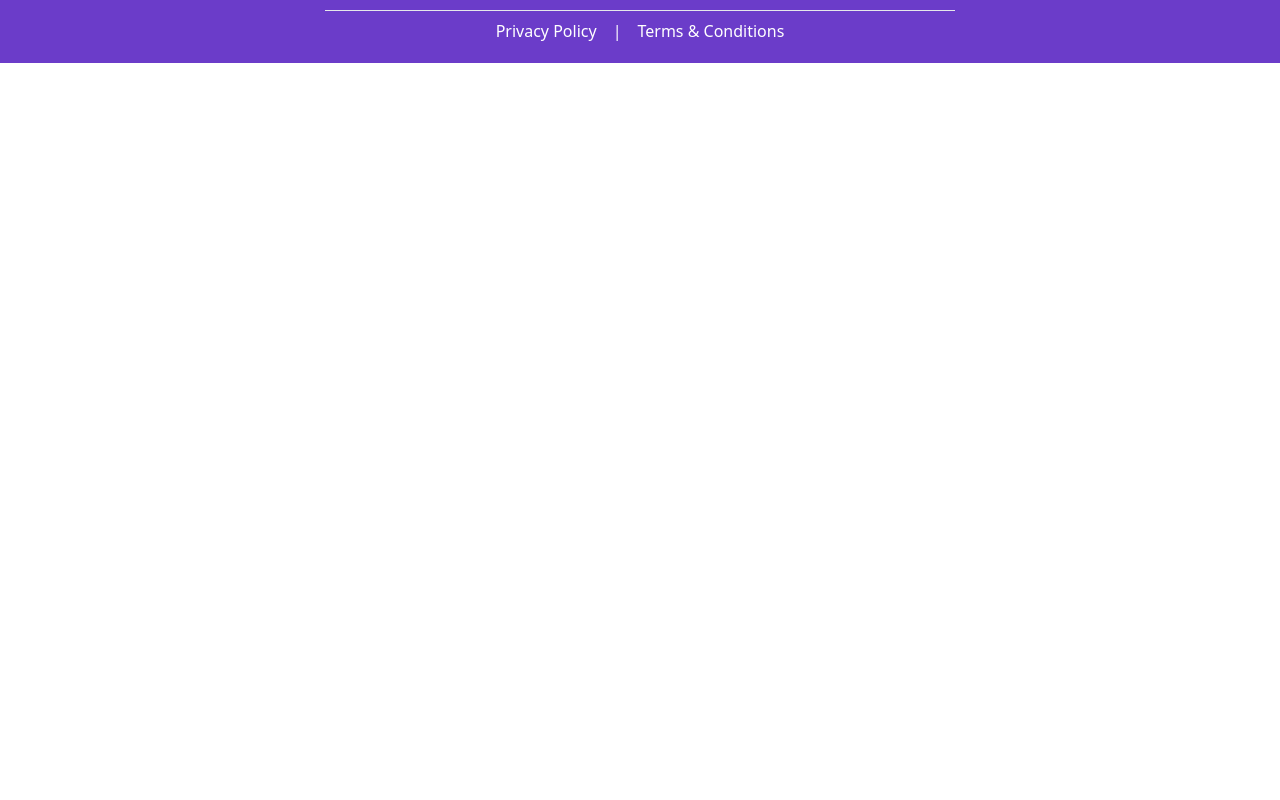
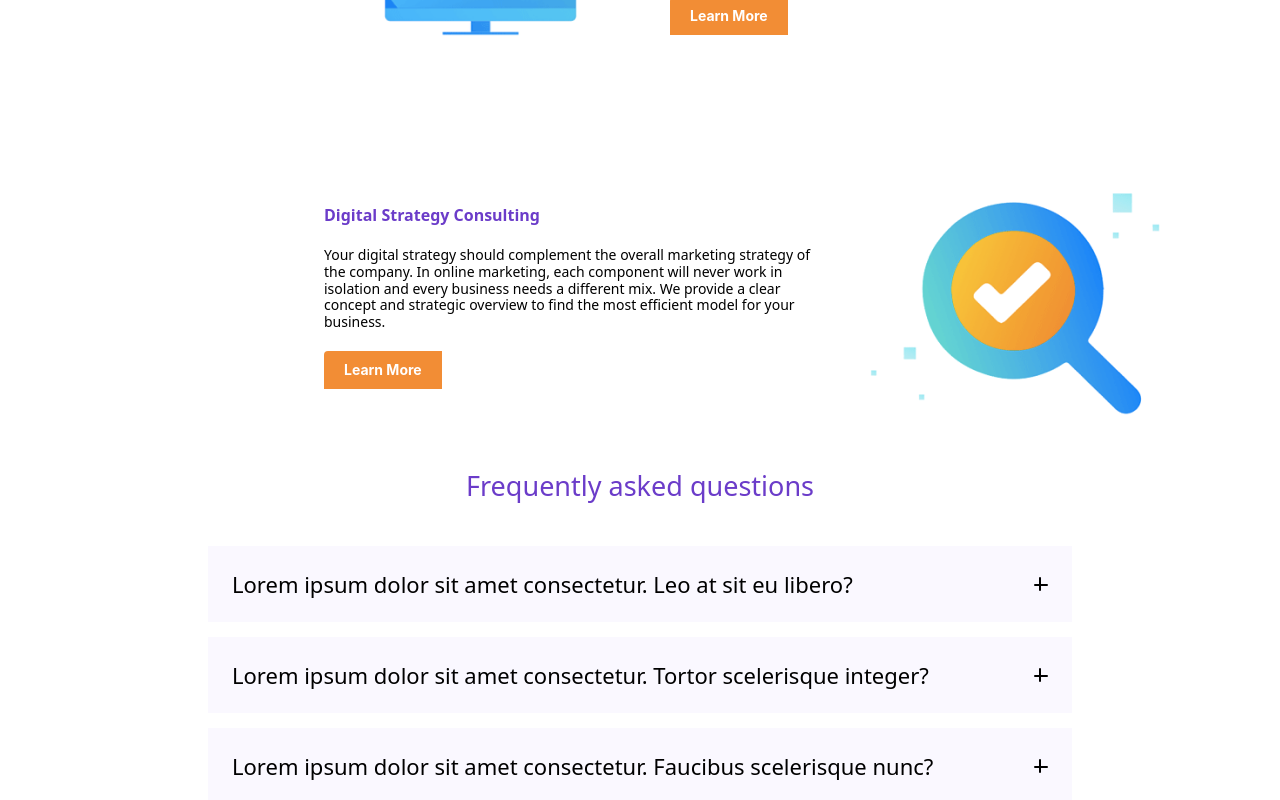
Before and after one commit to TuanFaied/Front-end-Dev-Assessment, a React (Create React App) app in the folder frontendDev_ass/: page / in a window 1280 px wide. Shown: the part 1000-1800 px from the top of the page. Before the commit the page ends 1063 px from the top, so only its background shows below. Built offline with nearby package versions, Linux system fonts and the light colour scheme.

Commit message:
FAQ finished v-1

```diff
--- a/frontendDev_ass/src/App.js
+++ b/frontendDev_ass/src/App.js
@@ -3,6 +3,9 @@ import './App.css';
 import Header from './components/header';
 import Footer from './components/footer';
 import HeroSection from './components/HeroSection';
+import Body from './components/body';
+
+
 function App() {
 
 
@@ -12,6 +15,7 @@ function App() {
       <Header />
     </div>
     <HeroSection/>
+    <Body/>
     <Footer /></>
   );
 }
--- /dev/null
+++ b/frontendDev_ass/src/components/Accordion.js
@@ -0,0 +1,64 @@
+import React, { useState } from "react";
+
+const Accordion = ({ title, answer }) => {
+  const [accordionOpen, setAccordionOpen] = useState(false);
+
+  const toggleAccordion = () => {
+    setAccordionOpen(!accordionOpen);
+  };
+
+  const colorClass = accordionOpen ? "text-PrimaryColor" : "text-black";
+
+  return (
+    <div className="p-6 bg-bg mb-[15px]">
+      <button
+        onClick={toggleAccordion}
+        className="flex justify-between w-full items-center"
+      >
+
+        <span className={`text-tx7 ${colorClass}`}>{title}</span>
+
+        <svg
+          className={`shrink-0 ml-8 ${colorClass}`}
+          width="14"
+          height="14"
+          xmlns="http://www.w3.org/2000/svg"
+        >
+
+          <rect
+            y="7"
+            width="14"
+            height="2"
+            rx="1"
+            className={`transform origin-center transition duration-200 ease-out ${
+              accordionOpen ? "!rotate-180" : ""
+            }`}
+          />
+
+          <rect
+            y="7"
+            width="14"
+            height="2"
+            rx="1"
+            className={`transform origin-center rotate-90 transition duration-200 ease-out ${
+              accordionOpen ? "!rotate-180" : ""
+            }`}
+          />
+        </svg>
+      </button>
+
+
+      <div
+        className={`grid overflow-hidden transition-all duration-300 ease-in-out text-slate-600 text-sm ${
+          accordionOpen
+            ? "grid-rows-[1fr] opacity-100"
+            : "grid-rows-[0fr] opacity-0"
+        }`}
+      >
+        <div className="overflow-hidden text-tx9">{answer}</div>
+      </div>
+    </div>
+  );
+};
+
+export default Accordion;
--- /dev/null
+++ b/frontendDev_ass/src/components/FAQ.js
@@ -0,0 +1,21 @@
+import React from "react";
+import Accordion from "./Accordion";
+
+const FAQ = () => {
+  return (
+    <div className="p-4  rounded-lg">
+      <Accordion
+        title="Lorem ipsum dolor sit amet consectetur. Leo at sit eu libero?"
+        answer="Lorem ipsum dolor sit amet consectetur. Faucibus commodo suscipit id ipsum. Elementum ultrices nulla faucibus odio est sed aliquam. Sapien massa morbi risus sagittis tortor integer."
+      />
+      <Accordion
+        title="Lorem ipsum dolor sit amet consectetur. Tortor scelerisque integer?"
+        answer="hi"
+      />
+      <Accordion title="Lorem ipsum dolor sit amet consectetur. Faucibus scelerisque nunc?"
+      answer="hi...." />
+    </div>
+  );
+};
+
+export default FAQ;
--- /dev/null
+++ b/frontendDev_ass/src/components/Info.js
@@ -0,0 +1,30 @@
+import React from 'react'
+import Custombutton from './custombutton'
+
+const Info = ({ text1,texth,text2,imag,reverse }) => {
+  return (
+    <div className={`flex sm:flex sm:items-center flex-col lg:mx-[188px] md:mx-[152px] lg:mb-[80px] lg:w-[1064px] lg:h-[414px] md:w-[896px] md:h-[346px] sm:w-[688px] sm:h-[275px] h-[572.8px] w-[335px]
+    ${reverse ? 'sm:flex-row-reverse' : 'sm:flex-row'}`}
+                     >
+      <div className=" overflow-hidden">
+        <img
+          className="object-cover lg:h-[414px] lg:w-[414px] md:h-[346px] md:w-[346px] sm:h-[275px] sm:w-[275px] h-[276px] w-[275px]"
+          src={imag}
+          alt="Web & Mobile App Development"
+        />
+      </div>
+
+        <div className={`lg:w-[542px] md:w-[530px] sm:w-[393px] w-[335px] ${reverse ? "lg:pr-[108px] md:pr-[20px]":"lg:pl-[108px] md:pl-[20px]"} `} >
+          <h1 className=" font-bold text-PrimaryColor">{texth}</h1>
+          <p className="mt-5 text-tx ">{text1}</p>
+          <div className='mt-5'>
+          <Custombutton text={text2} />
+          </div>
+
+        </div>
+
+    </div>
+  )
+}
+
+export default Info
--- /dev/null
+++ b/frontendDev_ass/src/components/body.js
@@ -0,0 +1,30 @@
+import React from 'react'
+import CardInfo from './Info'
+import Image2 from '../asserts/image2.png'
+import Image1 from '../asserts/image1.png'
+import FAQ from './FAQ'
+function body() {
+  return (
+    <>
+    <div className='lg:px-[188px] md:px-[152px] sm:px-[40px] px-[20px]'>
+    <CardInfo
+     text2="Learn More" text1="Your web and mobile Apps are pieces of the puzzle to grow your business. We use frameworks which tailor content and engagement methods to respond to different intents shown by your potential customers who interact with your business online."
+              texth="Web & Mobile App Development" imag={Image2} reverse={false}
+    />
+    <CardInfo text2="Learn More" text1="Your digital strategy should complement the overall marketing strategy of the company. In online marketing, each component will never work in isolation and every business needs a different mix. We provide a clear concept and strategic overview to find the most efficient model for your business."
+              texth="Digital Strategy Consulting" imag={Image1} reverse={true}
+    />
+    </div>
+    <div className="flex justify-center items-center ">
+      <div className="lg:w-[864px] lg:h-[392px] md:w-[896px] md:h-[392px] sm:w-[686px] sm:h-[506px] w-[334px] h-[769px]">
+      <p className='text-tx8 flex justify-center items-center text-PrimaryColor pb-7' >
+      Frequently asked questions
+      </p>
+        <FAQ />
+      </div>
+    </div>
+    </>
+  )
+}
+
+export default body
--- a/frontendDev_ass/tailwind.config.js
+++ b/frontendDev_ass/tailwind.config.js
@@ -21,6 +21,7 @@ module.exports = {
         SuccessColor:'#5EB30B',
         lg1:'#1CBDDD',
         lg2:'#4DCA79',
+        bg:'#FAF8FF'
 
       },
       screens: {
@@ -43,7 +44,10 @@ module.exports = {
       tx3:['21px','25.41px'],
       tx4:['48px','48px'],
       tx5:['14px','14px'],
-      tx6:['36px','36px']
+      tx6:['36px','36px'],
+      tx7:['22px','28px'],
+      tx8:['27px','33px'],
+      tx9:['18px','30px'],
     }
   },
   plugins: [],
```
Also changed, not shown: frontendDev_ass/src/asserts/image1.png (added), frontendDev_ass/src/asserts/image2.png (added).
